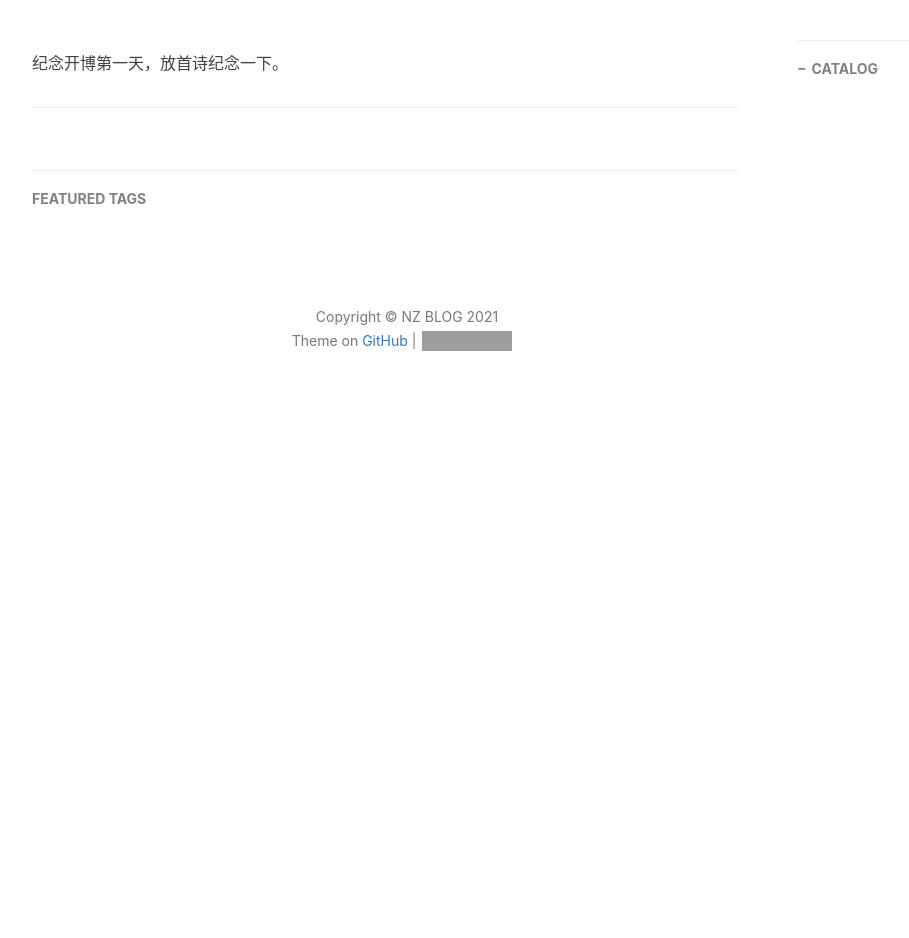
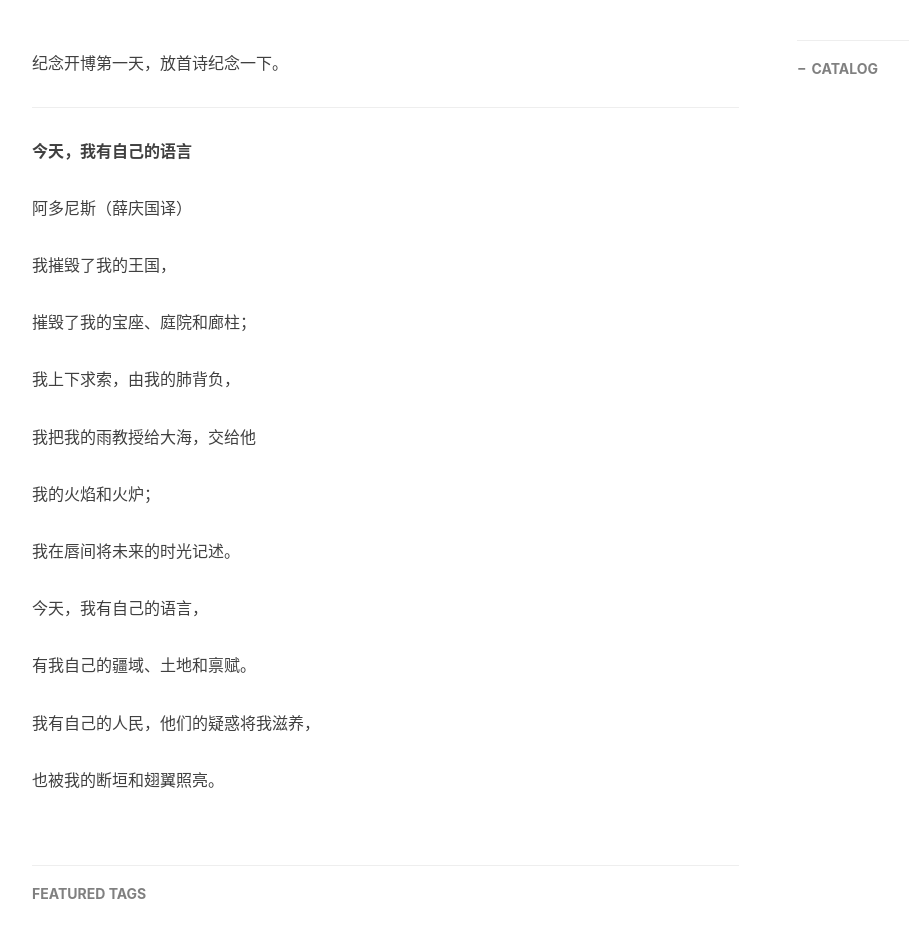
Before and after one commit to numzzz/numzzz.github.io, a Jekyll site: the page built from _posts/2021-12-28-今天我有自己的语言.md, in a window 1280 px wide and 1400 px high. Shown: the part 457-1395 px from the top of the window, without its empty margins (233-1142 px from the left). Built offline with Jekyll 4.4.1, drawn with Linux system fonts in a browser that asks for light colours; nearby versions of some CDN libraries; comment, search, counter and statistics services are not loaded; grey boxes are pictures that could not be loaded.

Commit message:
Update 2021-12-28-今天我有自己的语言.md

```diff
--- a/_posts/2021-12-28-今天我有自己的语言.md
+++ b/_posts/2021-12-28-今天我有自己的语言.md
@@ -12,3 +12,27 @@ tags:
 纪念开博第一天，放首诗纪念一下。
 
 ---
+
+**今天，我有自己的语言**
+
+阿多尼斯（薛庆国译）
+
+我摧毁了我的王国，
+
+摧毁了我的宝座、庭院和廊柱；
+
+我上下求索，由我的肺背负，
+
+我把我的雨教授给大海，交给他
+
+我的火焰和火炉；
+
+我在唇间将未来的时光记述。
+
+今天，我有自己的语言，
+
+有我自己的疆域、土地和禀赋。
+
+我有自己的人民，他们的疑惑将我滋养，
+
+也被我的断垣和翅翼照亮。
```
